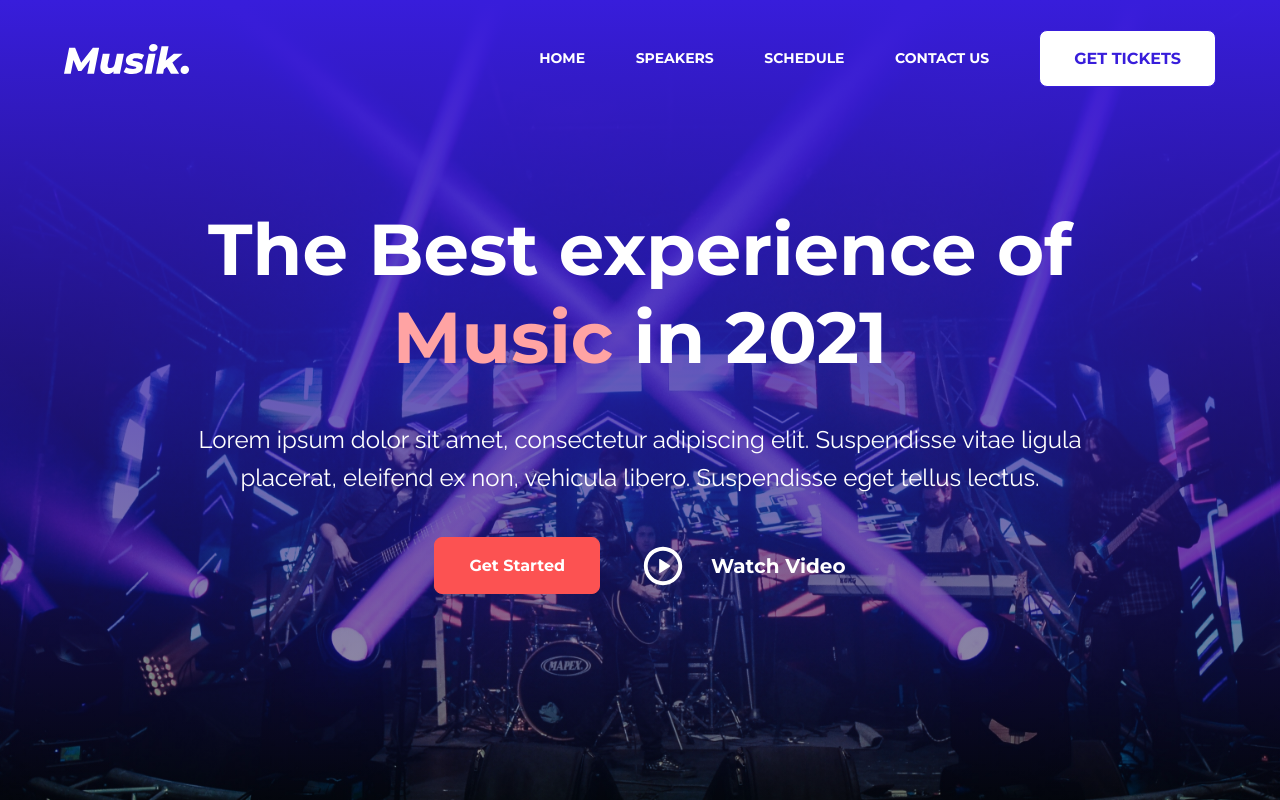
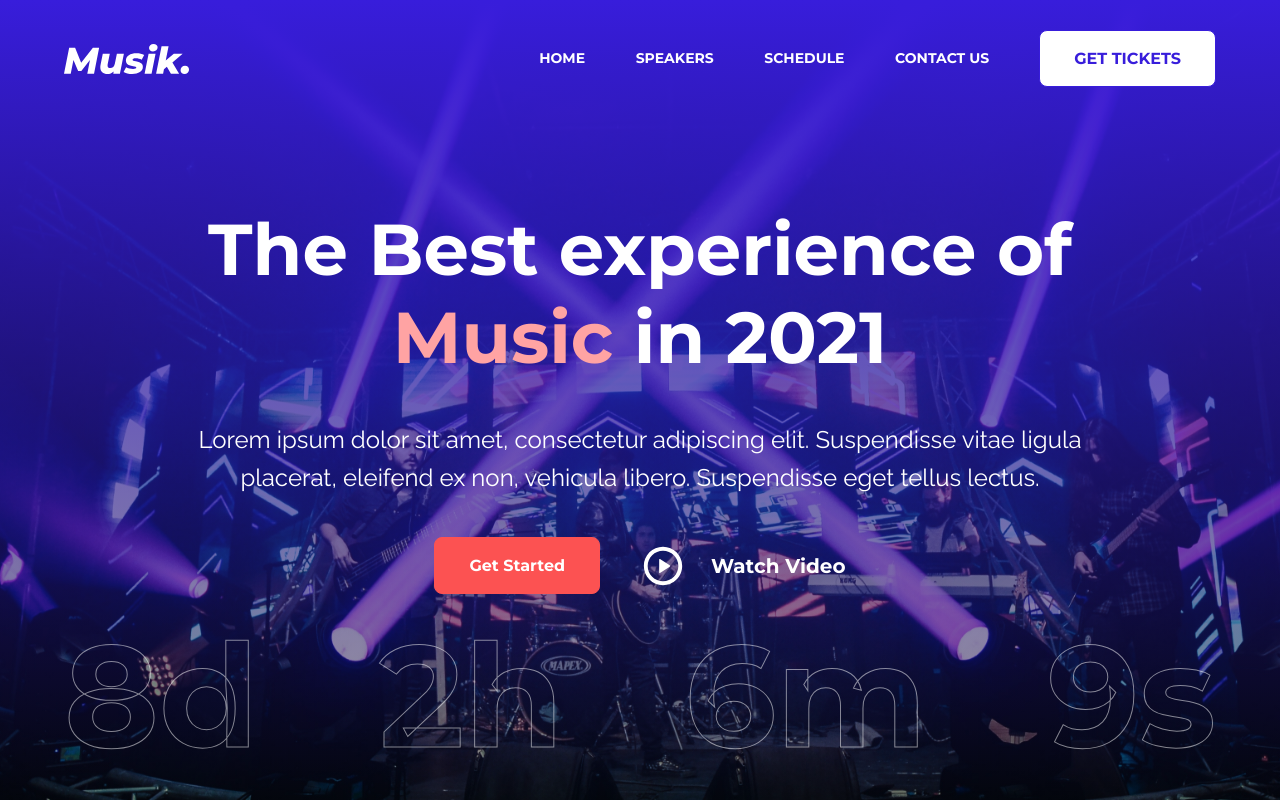
Before and after one commit to 13RedFox/project_musik-concert, a Next.js app: page / in a window 1280 px wide. Built offline with nearby package versions, Linux system fonts and the light colour scheme.

Commit message:
:sparkles: Added HomeHeaderTimer component

```diff
--- a/src/components/home/HomeHeader/HomeHeader.module.scss
+++ b/src/components/home/HomeHeader/HomeHeader.module.scss
@@ -31,9 +31,12 @@
 }
 
 .container {
+  position: relative;
+  height: 100vh;
   flex-direction: column;
   display: flex;
   align-items: center;
+  justify-content: center;
 }
 
 .wrapper {
--- a/src/components/home/HomeHeader/HomeHeader.tsx
+++ b/src/components/home/HomeHeader/HomeHeader.tsx
@@ -1,5 +1,6 @@
 import { FC } from 'react';
 import { Button, Container, Icon } from '../../common';
+import { HomeHeaderTimer } from './components';
 import styles from './HomeHeader.module.scss';
 
 export const HomeHeader: FC = () => {
@@ -23,6 +24,7 @@ export const HomeHeader: FC = () => {
             watch video
           </button>
         </div>
+        <HomeHeaderTimer />
       </Container>
     </header>
   );
--- /dev/null
+++ b/src/components/home/HomeHeader/components/HomeHeaderTimer.module.scss
@@ -0,0 +1,16 @@
+@import 'core';
+
+.timer {
+  position: absolute;
+  bottom: 2%;
+  width: 100%;
+  @include text(rem(144px), 700, $WHITE);
+  line-height: 122%;
+  opacity: 0.5;
+  -webkit-text-stroke: 1px #fff;
+  -webkit-text-fill-color: transparent;
+}
+
+.container {
+  @include flex(space-between, center);
+}
--- /dev/null
+++ b/src/components/home/HomeHeader/components/HomeHeaderTimer.tsx
@@ -0,0 +1,57 @@
+import { FC, useEffect, useRef, useState } from 'react';
+import { Container } from '../../../common';
+import styles from './HomeHeaderTimer.module.scss';
+
+export const HomeHeaderTimer: FC = () => {
+  const [timerDays, setTimerDays] = useState('00');
+  const [timerHours, setTimerHours] = useState('00');
+  const [timerMinutes, setTimerMinutes] = useState('00');
+  const [timerSeconds, setTimerSeconds] = useState('00');
+
+  let interval = useRef();
+
+  const startTimer = () => {
+    const countdownDate = new Date('December 30 2021 00:00:00').getTime();
+
+    interval = setInterval(() => {
+      const now = new Date().getTime();
+      const distance = countdownDate - now;
+
+      const days = Math.floor(distance / (1000 * 60 * 60 * 24));
+      const hours = Math.floor((distance % (1000 * 60 * 60 * 24)) / (1000 * 60 * 60));
+      const minutes = Math.floor((distance % (1000 * 60 * 60)) / (1000 * 60));
+      const seconds = Math.floor((distance % (1000 * 60)) / 1000);
+
+      if (distance < 0) {
+        // # stop our timer
+        clearInterval(interval.current);
+      } else {
+        // # update timer
+        setTimerDays(days);
+        setTimerHours(hours);
+        setTimerMinutes(minutes);
+        setTimerSeconds(seconds);
+      }
+    }, 1000);
+  };
+
+  useEffect(() => {
+    startTimer();
+    return () => {
+      clearInterval(interval.current);
+    };
+  });
+
+  return (
+    <div className={styles.timer}>
+      <Container className={styles.container}>
+        <span>{timerDays}d</span>
+        <span>{timerHours}h</span>
+        <span>{timerMinutes}m</span>
+        <span>{timerSeconds}s</span>
+      </Container>
+    </div>
+  );
+};
+
+export default HomeHeaderTimer;
--- /dev/null
+++ b/src/components/home/HomeHeader/components/index.ts
@@ -0,0 +1 @@
+export * from './HomeHeaderTimer';
```
